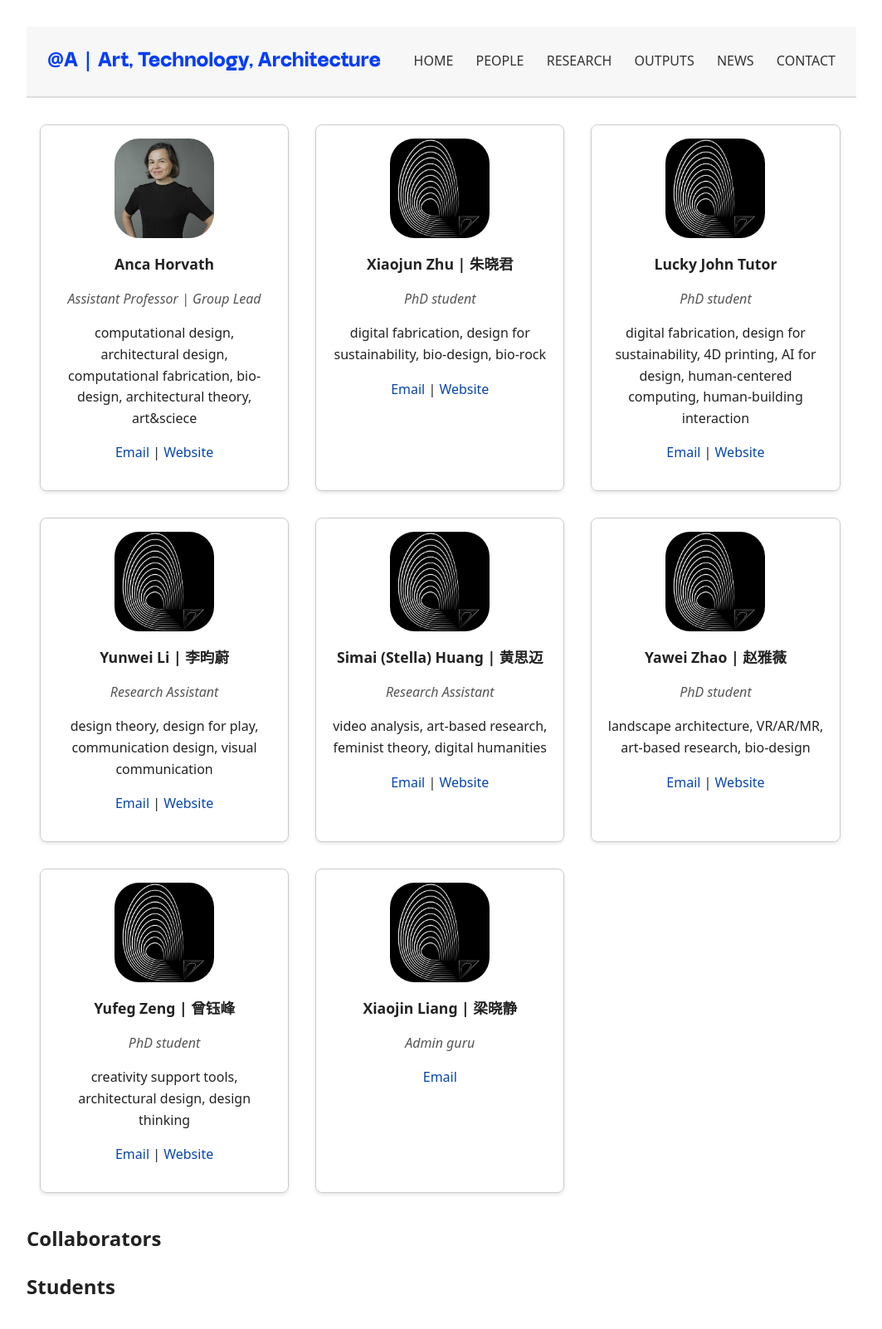
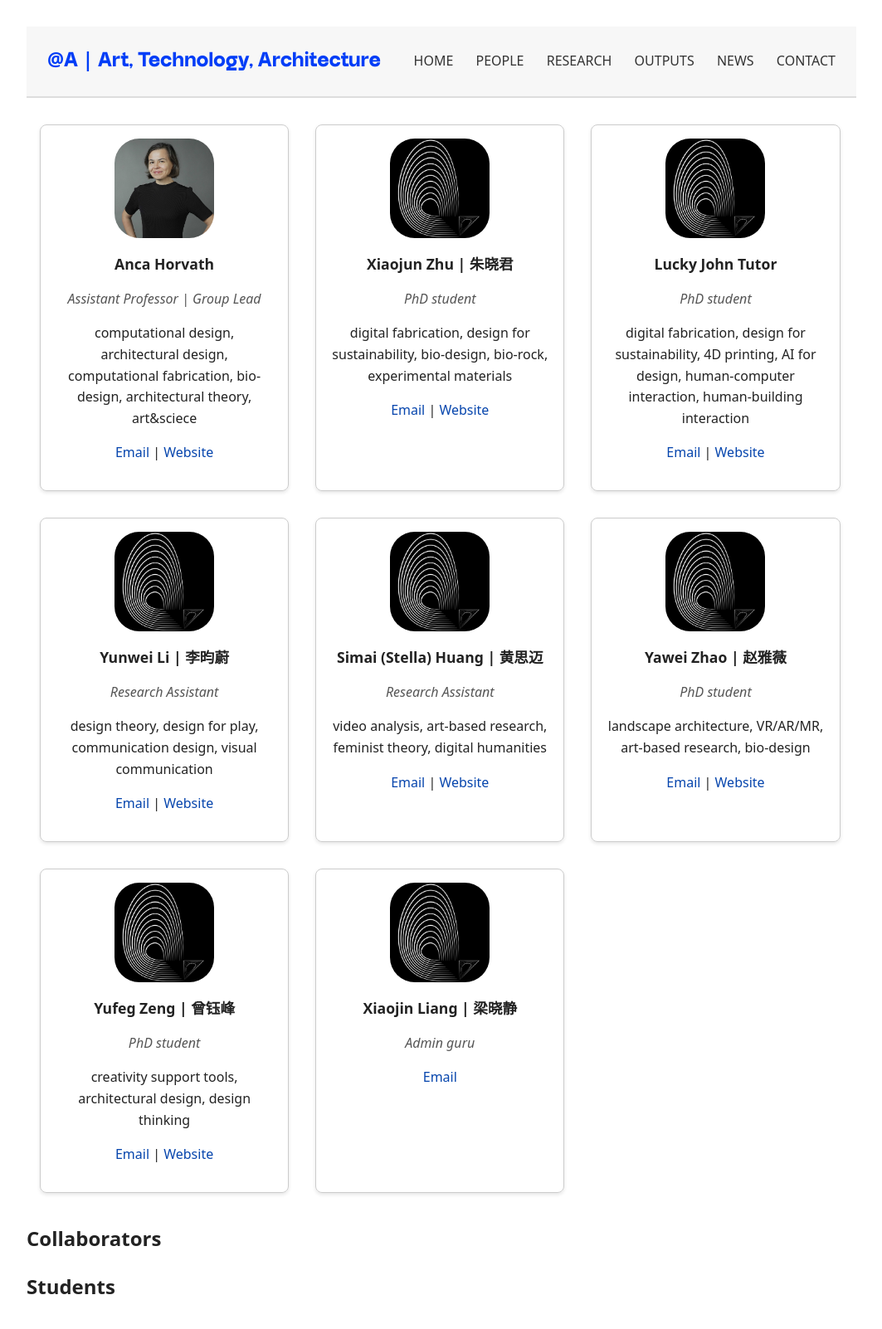
Before and after one commit to anqua/at-a, a Jekyll site: the page built from people.md, in a window 1280 px wide. Shown: the whole page at 83% size, without its empty margins (108-1171 px from the left). Built offline with Jekyll 4.4.1, drawn with Linux system fonts in a browser that asks for light colours; some web fonts are replaced.

Commit message:
Update people.yml

```diff
--- a/_data/people.yml
+++ b/_data/people.yml
@@ -10,14 +10,14 @@
   photo: /at-a/assets/images/Logo_AtA.png
   email: xzhu895@connect.hkust-gz.edu.cn
   website: https://anqua.github.io/at-a/
-  research: "digital fabrication, design for sustainability, bio-design, bio-rock"
+  research: "digital fabrication, design for sustainability, bio-design, bio-rock, experimental materials"
 
 - name: Lucky John Tutor
   role: PhD student
   photo: /at-a/assets/images/Logo_AtA.png
-  email: xzhu895@connect.hkust-gz.edu.cn
+  email: ljtutor128@connect.hkust-gz.edu.cn
   website: https://anqua.github.io/at-a/
-  research: "digital fabrication, design for sustainability, 4D printing, AI for design, human-centered computing, human-building interaction"
+  research: "digital fabrication, design for sustainability, 4D printing, AI for design, human-computer interaction, human-building interaction"
 
 - name: Yunwei Li | 李昀蔚
   role: Research Assistant
```
